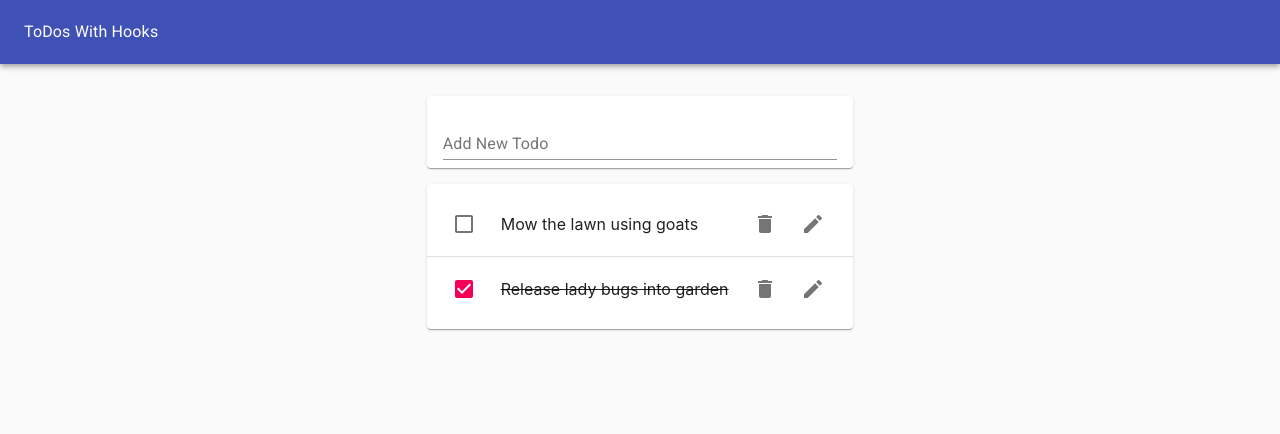
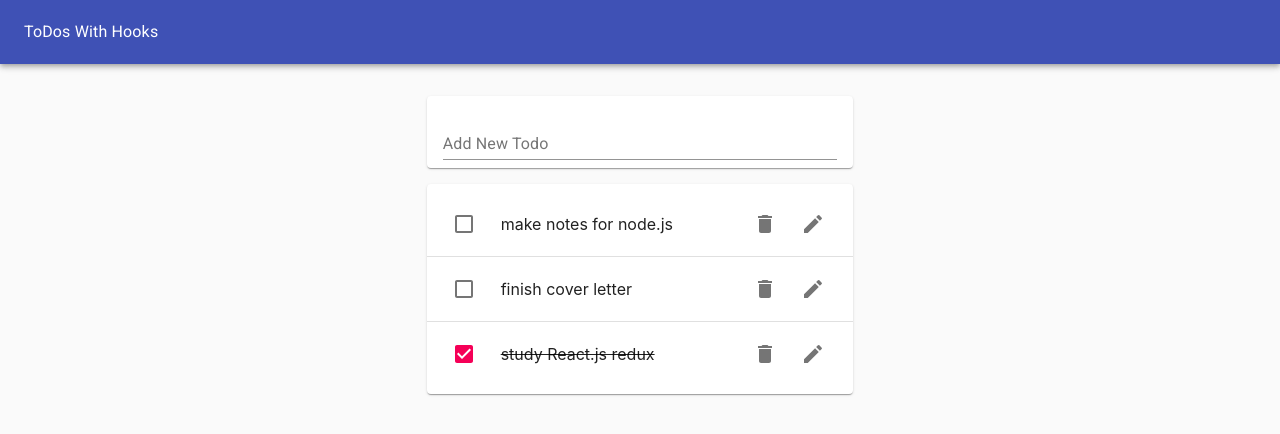
Before and after one commit to Kennethz374/todolist, a React (Create React App) app: page / in a window 1280 px wide. Shown: the top 434 px of the page. Built offline with nearby package versions, Linux system fonts and the light colour scheme.

Commit message:
change default value

```diff
--- a/src/Contexts/todos.context.js
+++ b/src/Contexts/todos.context.js
@@ -4,8 +4,9 @@
 import React, {createContext} from "react";
 import useTodoState from "../Hooks/useTodoState"
 const defaultTodos = [
-  {id:1, task: "Mow the lawn using goats", completed:false},
-  {id:2, task: "Release lady bugs into garden", completed:true},
+  {id:1, task: "make notes for node.js", completed:false},
+  {id:2, task: "finish cover letter", completed:false},
+  {id:3, task: "study React.js redux", completed:true}
 ]
 
 export const TodosContext = createContext();
```
